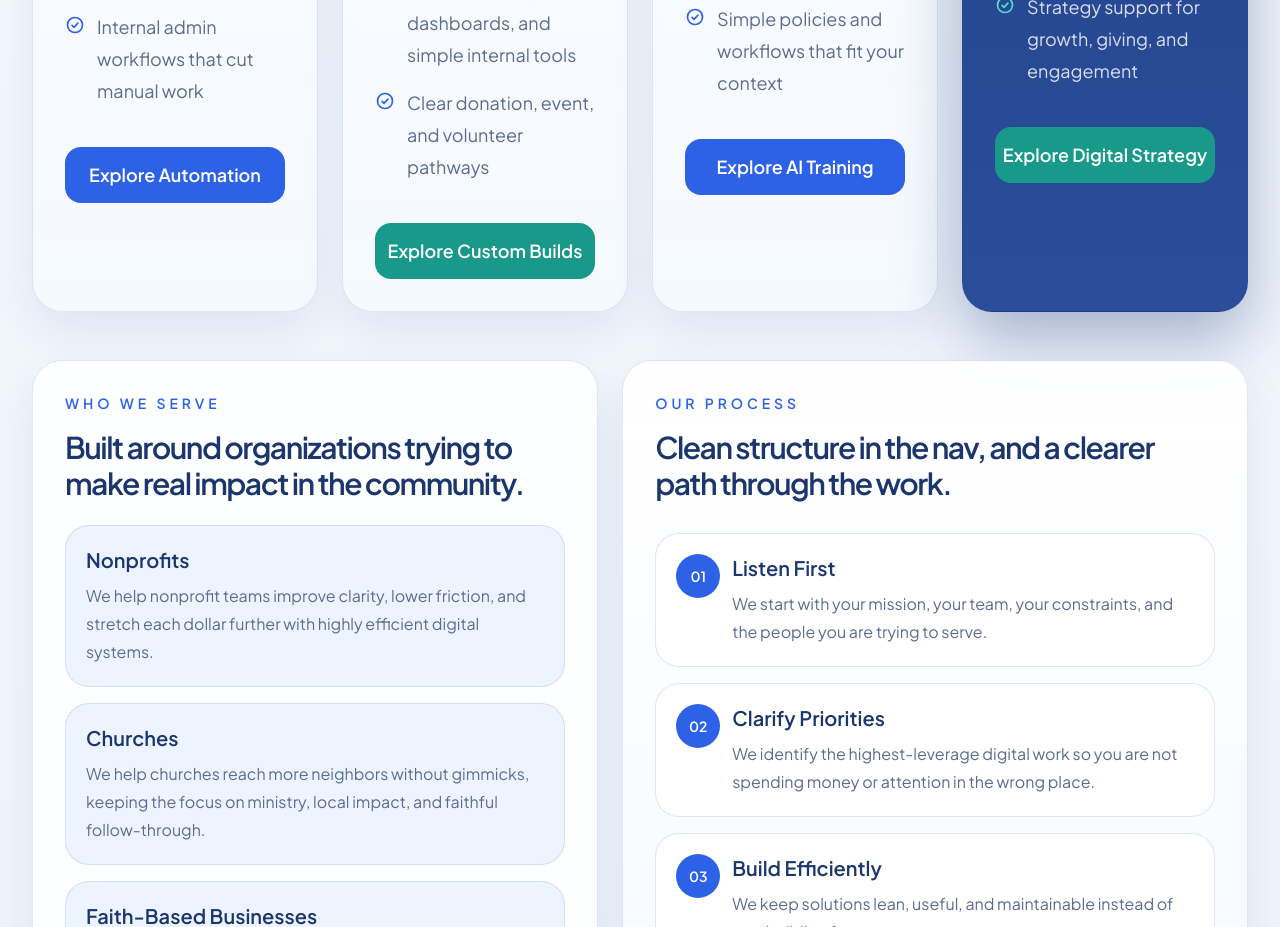
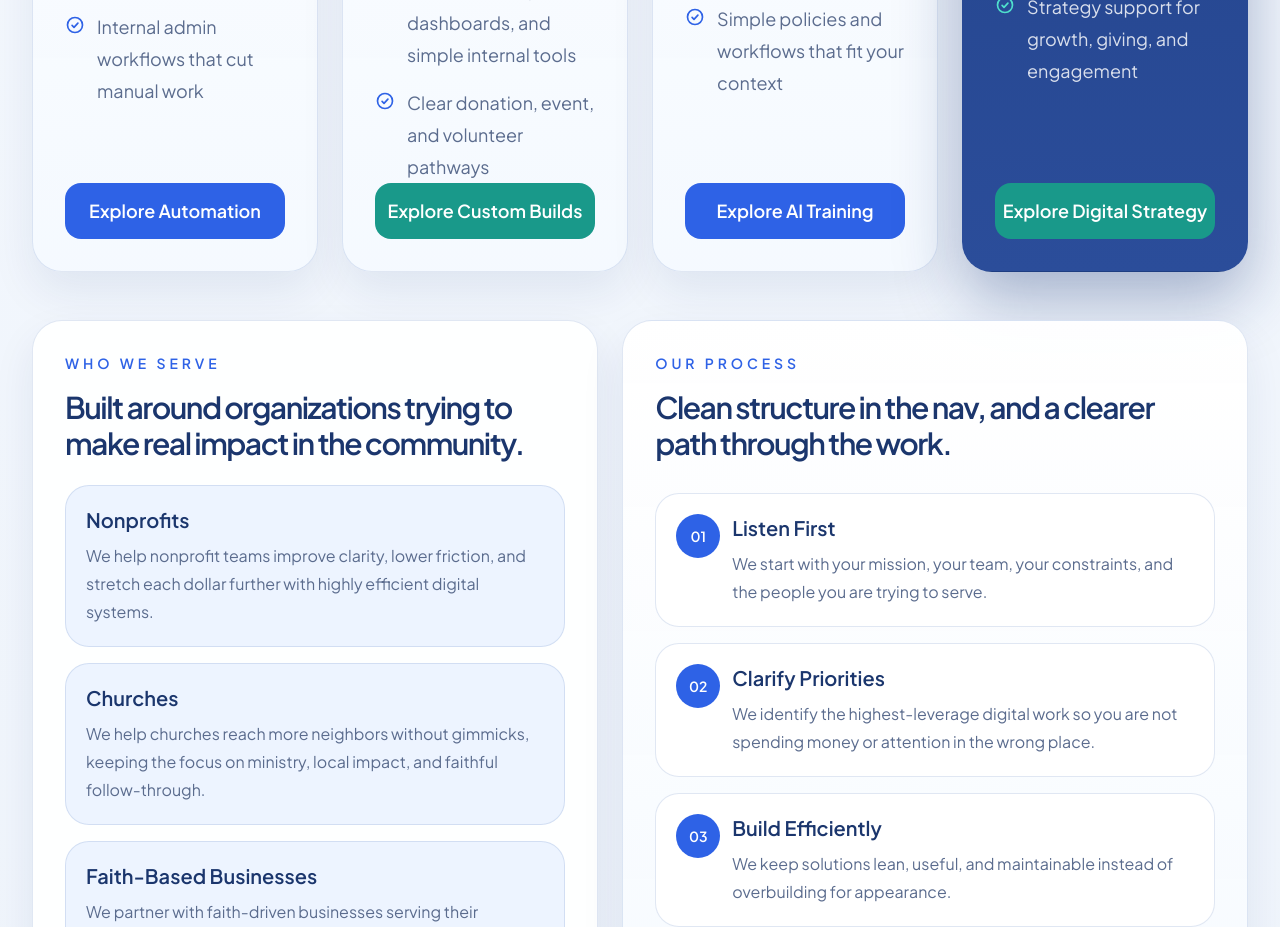
Before and after one commit to EricCJaffe/DigitalMissionsProject, a Next.js app: page / in a window 1280 px wide. Shown: the part 1940-2867 px from the top of the page. Built offline with nearby package versions, Linux system fonts and the light colour scheme.

Commit message:
Fix service card button spacing

```diff
--- a/src/components/service-card.tsx
+++ b/src/components/service-card.tsx
@@ -54,7 +54,6 @@ export function ServiceCard({ service }: { service: Service }) {
       <Link
         href={`/services/${service.slug}`}
         className={`mt-auto inline-flex h-14 w-full items-center justify-center rounded-2xl text-lg font-semibold transition hover:-translate-y-0.5 ${buttonClass}`}
-        style={{ marginTop: "2.5rem" }}
       >
         Explore {service.shortName}
       </Link>
```
